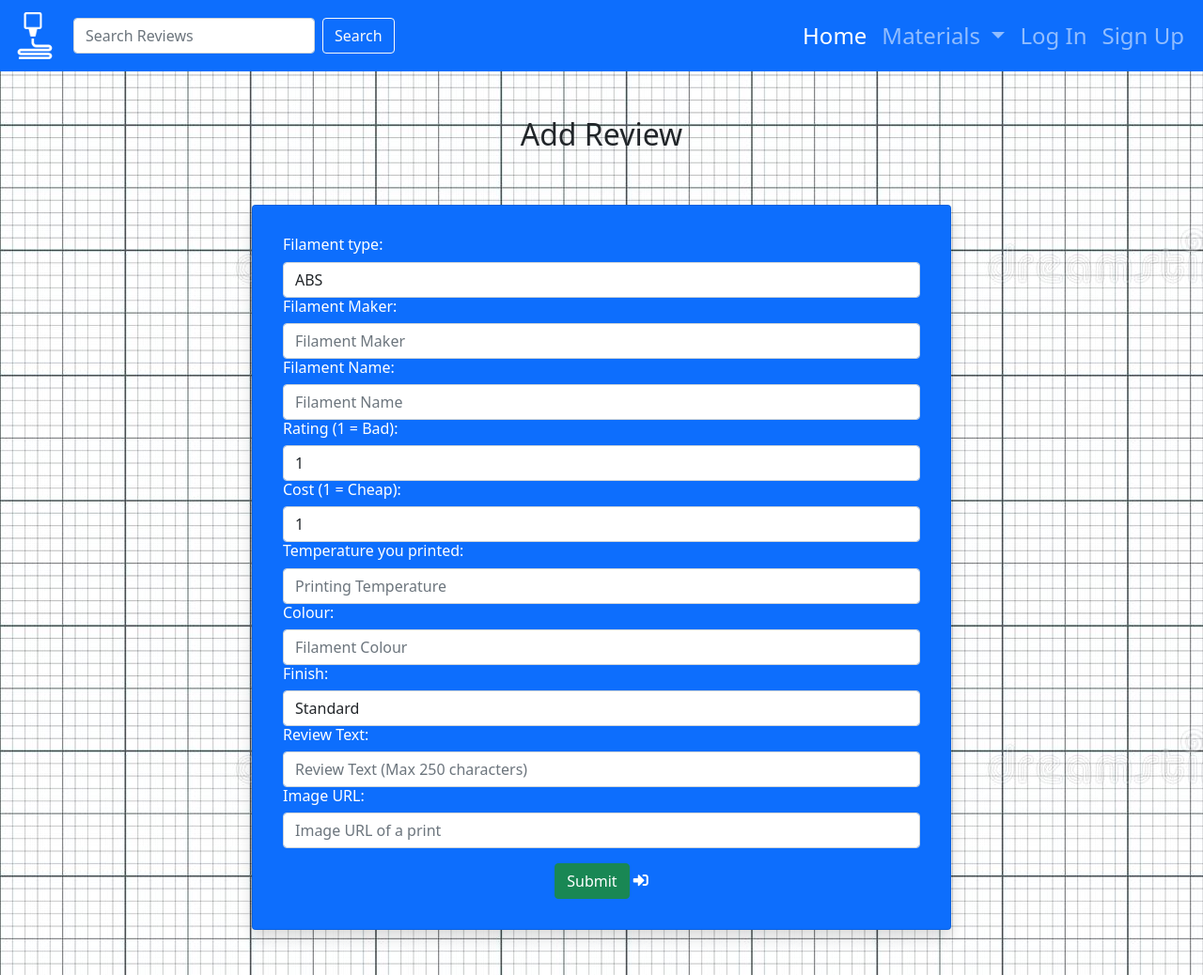
After one commit to Gilleece/filament-review, a Flask app: page /add_review in a window 1280 px wide. The commit adds this page. Shown: the whole page at 94% size. Run offline with Flask 2, Linux system fonts and the light colour scheme; some libraries are stand-ins or nearby versions.

Commit message:
Add add review functionality

```diff
--- a/app.py
+++ b/app.py
@@ -5,7 +5,7 @@ from flask import (
 from flask_pymongo import PyMongo
 from bson.objectid import ObjectId
 from werkzeug.security import generate_password_hash, check_password_hash
-from forms import RegistrationForm, loginForm
+from forms import RegistrationForm, loginForm, ReviewForm
 from extensions import csrf
 if os.path.exists("env.py"):
     import env
@@ -100,6 +100,65 @@ def login():
         form=form,
         name=name,
         password=password
+    )
+
+
+@app.route("/add_review", methods=["GET", "POST"])
+def add_review():
+    material_name = None
+    brand = None
+    filament_name = None
+    rating = None
+    cost = None
+    temp = None
+    colour = None
+    finish = None
+    review = None
+    image = None
+    form = ReviewForm()
+    if form.validate_on_submit():
+        material_name = form.material_name.data
+        brand = form.brand.data
+        filament_name = form.filament_name.data
+        rating = int(form.rating.data)
+        cost = int(form.cost.data)
+        temp = form.temp.data
+        finish = form.finish.data
+        colour = form.colour.data
+        review = form.review.data
+        image = form.image.data
+
+        review = {
+            "material_name": material_name,
+            "brand": brand,
+            "filament_name": filament_name,
+            "author": session["user"],
+            "rating": rating,
+            "temperature": temp,
+            "finish": finish,
+            "colour": colour,
+            "review_text": review,
+            "image_url": image,
+            "cost": cost,
+            "likes": 0
+        }
+        mongo.db.reviews.insert_one(review)
+        flash("Thanks for your review!")
+        return redirect(url_for("add_review"))
+
+    return render_template(
+        "add_review.html",
+        form=form,
+        material_name=material_name,
+        brand=brand,
+        filament_name=filament_name,
+        rating=rating,
+        cost=cost,
+        temp=temp,
+        colour=colour,
+        finish=finish,
+        review=review,
+        image=image,
     )
 
 
--- a/forms.py
+++ b/forms.py
@@ -4,6 +4,8 @@ from wtforms import (
     TextAreaField,
     SubmitField,
     PasswordField,
+    SelectField,
+    IntegerField,
     SelectField
 )
 from wtforms.validators import (
@@ -72,3 +74,90 @@ class loginForm(FlaskForm):
         ]
     )
     submit = SubmitField('Submit')
+
+
+class ReviewForm(FlaskForm):
+    """Sign up for a user account."""
+    material_name = SelectField(
+        'Filament type',
+        [DataRequired()],
+        choices=[
+            ('ABS', 'ABS'),
+            ('ASA', 'ASA'),
+            ('Carbon', 'Carbon Fiber'),
+            ('HIPS', 'HIPS'),
+            ('Metal', 'Metal'),
+            ('Nylon', 'Nylon'),
+            ('PETG', 'PETG'),
+            ('PLA', 'PLA'),
+            ('Polycarbonate', 'Polycarbonate'),
+            ('PVA', 'PVA'),
+            ('TPU', 'TPU'),
+            ('Wood', 'Wood')
+        ]
+    )
+    brand = StringField(
+        'Made by',
+        [DataRequired()]
+    )
+    filament_name = StringField(
+        'Filament name',
+        [DataRequired()]
+    )
+    rating = SelectField(
+        'Overall rating (1 = Terrible)',
+        [DataRequired()],
+        choices=[
+            ('1'),
+            ('2'),
+            ('3'),
+            ('4'),
+            ('5')
+        ]
+    )
+    cost = SelectField(
+        'Cost (1 = cheap)',
+        [DataRequired()],
+        choices=[
+            ('1'),
+            ('2'),
+            ('3')
+        ]
+    )
+    temp = IntegerField(
+        'Printing Temperature',
+        [DataRequired()]
+    )
+    colour = StringField(
+        'Colour',
+        [DataRequired()]
+    )
+    finish = SelectField(
+        'Finish',
+        [DataRequired()],
+        choices=[
+            ('Standard'),
+            ('Matte'),
+            ('Silk'),
+            ('Satin'),
+            ('Glitter'),
+            ('Glow in the dark'),
+            ('Other')
+        ]
+    )
+    review = StringField(
+        'Review text',
+        [
+            DataRequired(),
+            Length(
+                min=15,
+                max=250,
+                message="Please keep reviews short and concise (250 char max)."
+                )
+        ]
+    )
+    image = StringField(
+        'Image URL',
+        [DataRequired(message="Need to upload an image? Try Imgur!")]
+    )
+    submit = SubmitField('Submit')
--- /dev/null
+++ b/templates/add_review.html
@@ -0,0 +1,107 @@
+{% extends "base.html" %}
+{% block content %}
+
+    <section>
+        <!-- Error Messages-->
+
+        <!-- Username Input Errors -->
+        {% if form.review.errors %}
+            <div class="container">
+                <div class="row justify-content-center">
+                    <div class="alert alert-warning alert-dismissible fade show col-6 mt-5 shadow-lg p-3 mb-5 rounded"
+                        role="alert">
+                        {% for error in form.review.errors %}
+                        <strong>{{ error }}</strong><br>
+                        {% endfor %}
+                        <button type="button" class="btn-close" data-bs-dismiss="alert" aria-label="Close"></button>
+                    </div>
+                </div>
+            </div>
+        {% endif %}
+
+        <!-- Email Input Errors -->
+        {% if form.image.errors %}
+            <div class="container">
+                <div class="row justify-content-center">
+                    <div class="alert alert-warning alert-dismissible fade show col-6 mt-5 shadow-lg p-3 mb-5 rounded"
+                        role="alert">
+                        {% for error in form.image.errors %}
+                        <strong>{{ error }}</strong>
+                        {% endfor %}
+                        <button type="button" class="btn-close" data-bs-dismiss="alert" aria-label="Close"></button>
+                    </div>
+                </div>
+            </div>
+        {% endif %}
+    </section>
+
+<div class="container">
+
+    <h2 class="text-center mt-5">Add Review</h2>
+
+    <div class="row justify-content-center">
+        <form class="card mt-5 col-10 col-md-8 text-white bg-primary shadow p-3 mb-5 rounded" method="POST" action="{{ url_for('add_review') }}">
+            {{ form.hidden_tag() }}
+            <div class="card-body">
+                <!-- Material Name -->
+                <h6>Filament type: </h6>
+                <div class="input-group flex-nowrap">
+                    {{ form.material_name(class_='form-control', placeholder='Filament Type') }}
+                </div>
+                <!-- Brand -->
+                <h6>Filament Maker:</h6>
+                <div class="input-group flex-nowrap">
+                    {{ form.brand(class_='form-control', placeholder='Filament Maker') }}
+                </div>
+                <!-- Filament Name -->
+                <h6>Filament Name:</h6>
+                <div class="input-group flex-nowrap">
+                    {{ form.filament_name(class_='form-control', placeholder='Filament Name') }}
+                </div>
+                <!-- rating -->
+                <h6>Rating (1 = Bad):</h6>
+                <div class="input-group flex-nowrap">
+                    {{ form.rating(class_='form-control', placeholder='Rating (1 = Bad)') }}
+                </div>
+                <!-- Cost -->
+                <h6>Cost (1 = Cheap):</h6>
+                <div class="input-group flex-nowrap">
+                    {{ form.cost(class_='form-control', placeholder='Cost (1 = Cheap)') }}
+                </div>
+                <!-- Temperature -->
+                <h6>Temperature you printed:</h6>
+                <div class="input-group flex-nowrap">
+                    {{ form.temp(class_='form-control', placeholder='Printing Temperature') }}
+                </div>
+                <!-- Colour -->
+                <h6>Colour:</h6>
+                <div class="input-group flex-nowrap">
+                    {{ form.colour(class_='form-control', placeholder='Filament Colour') }}
+                </div>
+                <!-- Finish -->
+                <h6>Finish:</h6>
+                <div class="input-group flex-nowrap">
+                    {{ form.finish(class_='form-control', placeholder='Filament Finish') }}
+                </div>
+                <h6>Review Text:</h6>
+                <!-- Review Text -->
+                <div class="input-group flex-nowrap">
+                    {{ form.review(class_='form-control', placeholder='Review Text (Max 250 characters)') }}
+                </div>
+                <!-- Image -->
+                <h6>Image URL:</h6>
+                <div class="input-group flex-nowrap mb-3">
+                    {{ form.image(class_='form-control', placeholder='Image URL of a print') }}
+                </div>
+                <!-- Submit button -->
+                <div class="text-center">
+                    <div>{{ form.submit(class_='btn btn-success') }} <i class="fas fa-sign-in-alt"></i></div>
+                </div>
+            </div>
+        </form>
+    </div>
+
+</div>
+
+
+{% endblock %}
--- a/templates/base.html
+++ b/templates/base.html
@@ -71,6 +71,9 @@
                         </li>
                         {% if session.user %}
                             <li class="nav-item">
+                                <a class="nav-link" href="{{ url_for('add_review') }}">Add Review</a>
+                            </li>
+                            <li class="nav-item">
                                 <a class="nav-link" href="{{ url_for('profile', username=session['user']) }}">Profile</a>
                             </li>
                             {% if session['user'] == 'admin' %}
--- a/templates/materials/carbon.html
+++ b/templates/materials/carbon.html
@@ -29,7 +29,7 @@
 
     <div class="row row-cols-1 row-cols-md-2 g-4">
         {% for review in reviews %}
-            {% if review.material_name == "Carbon Fiber" %}
+            {% if review.material_name == "Carbon" %}
                 <div class="col">
                     <div class="card review-card shadow p-3 mb-5 bg-body rounded">
                         <img src="{{ review.image_url }}" class="card-img-top review-image" alt="Review image">
```
